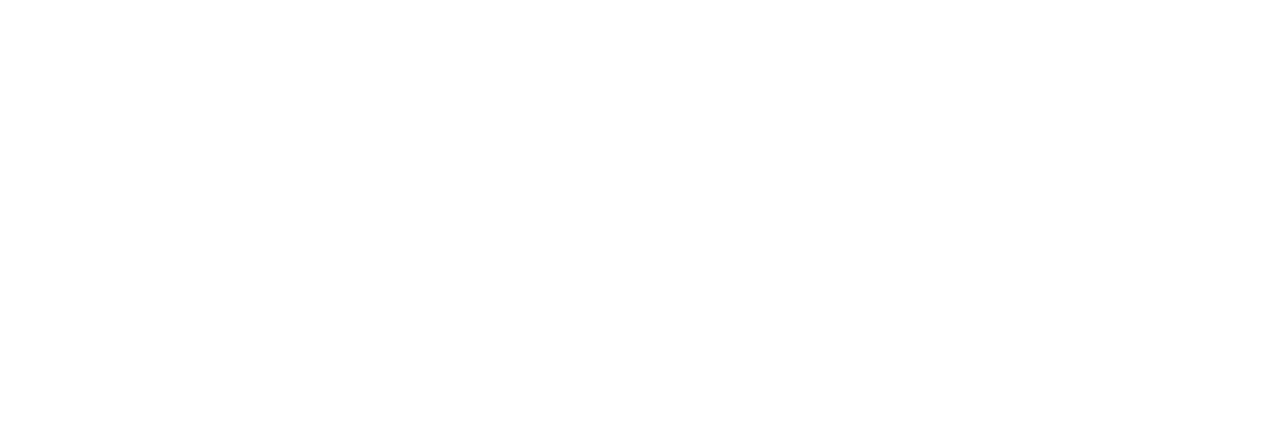
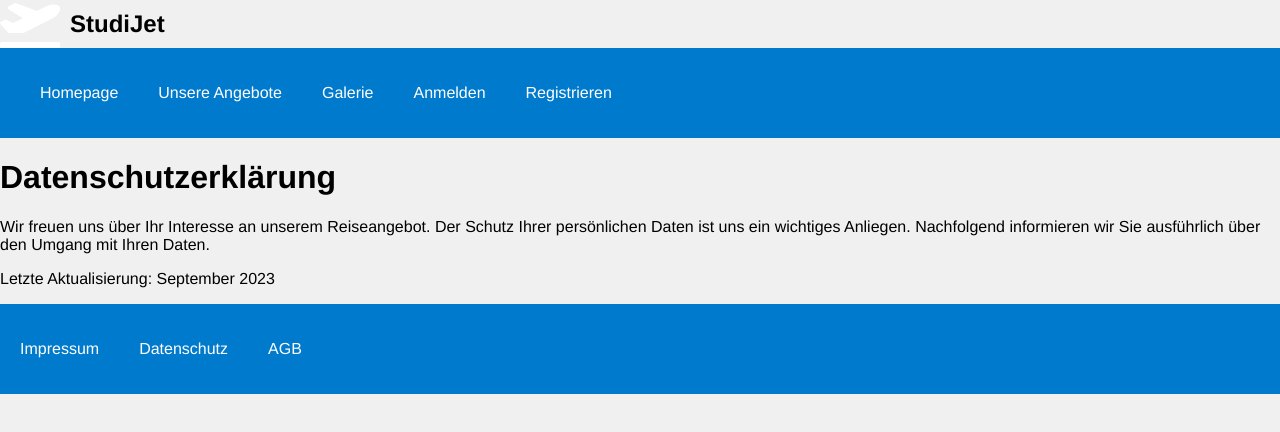
Before and after one commit to amiracon/travelagency, a plain HTML site: page Datenschutz.html in a window 1280 px wide. Drawn offline with Linux system fonts and the light colour scheme.

Commit message:
ich mache die Datenschutz Seite erstellt

```diff
--- a/Datenschutz.html
+++ b/Datenschutz.html
@@ -1,10 +1,47 @@
 <!DOCTYPE html>
-<html lang="en">
+<html lang="de">
 <head>
     <meta charset="UTF-8">
-    <title>Datenschutz</title>
+    <meta name="viewport" content="width=device-width, initial-scale=1.0">
+    <title>Datenschutz - StudiJet</title>
+    <link rel="stylesheet" href="https://cdnjs.cloudflare.com/ajax/libs/font-awesome/5.15.1/css/all.min.css">
+    <link rel="stylesheet" href="style.css"> <!-- Verweisen Sie hier auf Ihre CSS-Datei -->
 </head>
+<div class="logo">
+    <i class="fas fa-plane-departure"></i>
+    <h1>StudiJet</h1>
+</div>
+<header>
+<nav>
+    <ul>
+        <li><a href="index.html">Homepage</a></li>
+        <!-- Verlinkung zur Popup-Seite -->
+        <li><a href="angebot.html">Unsere Angebote</a></li>
+        <!--      <li><a href="#reise-stornieren">Reise stornieren</a></li>-->
+        <li><a href="#galerie">Galerie</a></li>
+        <li><a href="#" onclick="openLoginPopup()">Anmelden</a></li>
+        <li><a href="popup.html">Registrieren</a></li>
+    </ul>
+</nav>
+</header>
+
 <body>
+<h1>Datenschutzerklärung</h1>
 
+<p>Wir freuen uns über Ihr Interesse an unserem Reiseangebot. Der Schutz Ihrer persönlichen Daten ist uns ein wichtiges Anliegen. Nachfolgend informieren wir Sie ausführlich über den Umgang mit Ihren Daten.</p>
+
+
+
+<p>Letzte Aktualisierung: September 2023</p>
 </body>
+<footer>
+
+    <div class="footer-menu">
+        <ul>
+            <li><a href="impressum.html">Impressum</a></li>
+            <li><a href="#datenschutz">Datenschutz</a></li>
+            <li><a href="agb.html">AGB</a></li>
+        </ul>
+    </div>
+</footer>
 </html>
```
